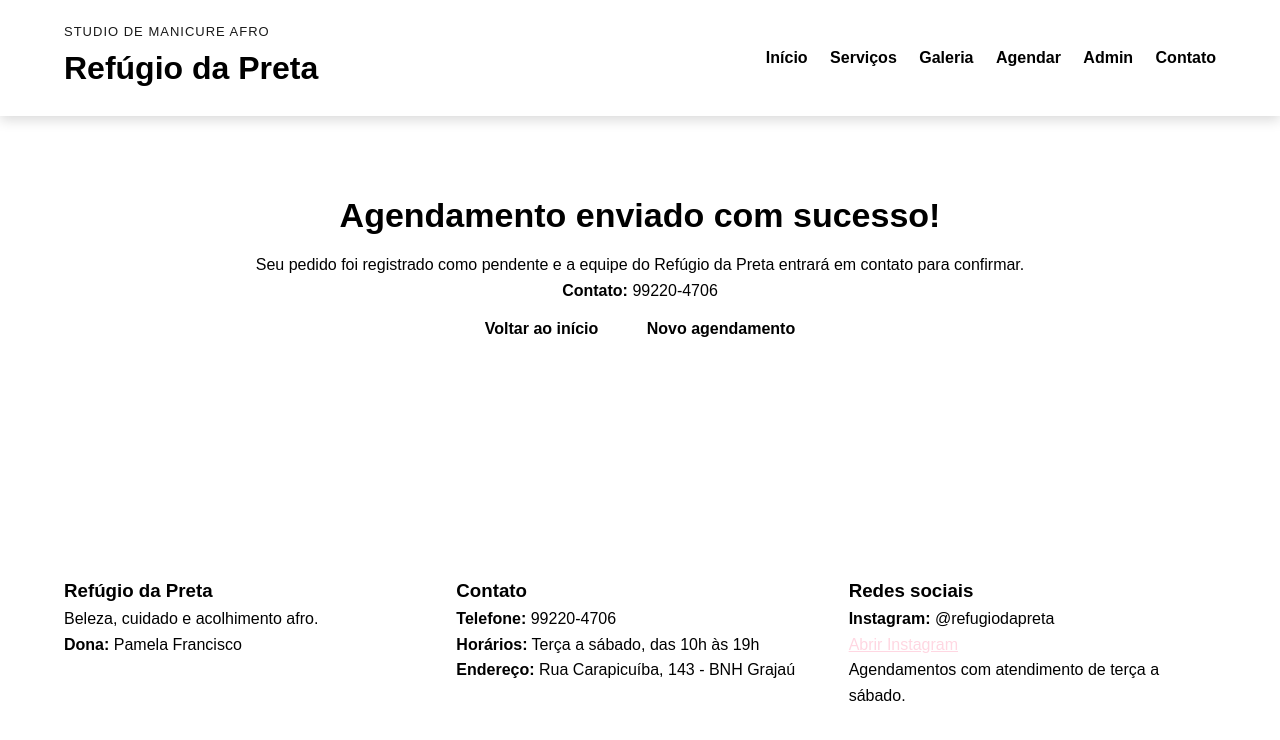
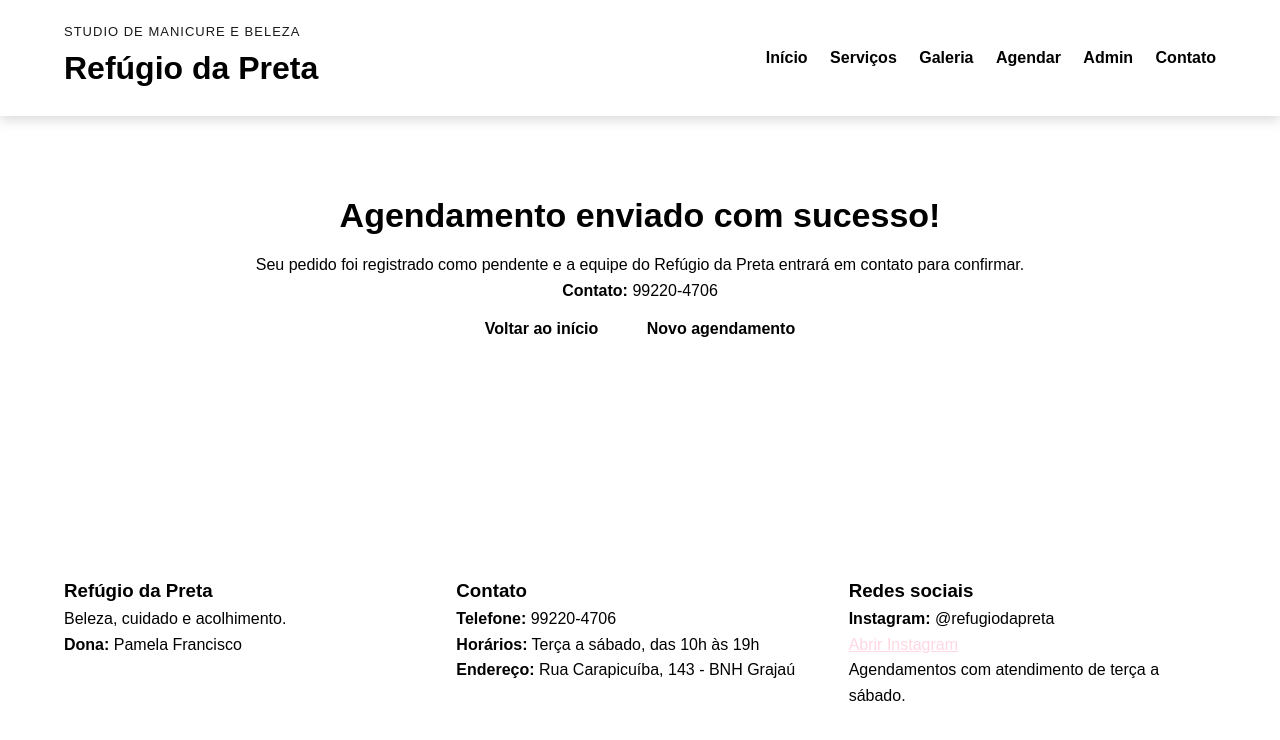
Before and after one commit to TiagoRGuedes/ProjetoEmCienciaDeDados, a Flask app: page /confirmacao in a window 1280 px wide. Shown: the top 740 px of the page. Run offline with Flask 3, Linux system fonts and the light colour scheme.

Commit message:
remove referencias afro

```diff
--- a/app.py
+++ b/app.py
@@ -16,7 +16,7 @@ EMPRESA = {  # Cria um dicionário com os dados fixos da empresa para usar nos t
     'instagram_nome': '@refugiodapreta',  # Guarda o nome do perfil do Instagram.
     'instagram_url': 'https://www.instagram.com/refugiodapreta/',  # Guarda o link clicável do Instagram.
     'foto_dona': 'pamela_francisco.png',  # Guarda o nome da imagem da Pamela dentro da pasta static/img.
-    'slogan': 'Beleza, cuidado e acolhimento afro.'  # Guarda uma frase curta para apresentar a identidade da marca.
+    'slogan': 'Beleza, cuidado e acolhimento.'  # Guarda uma frase curta para apresentar a identidade da marca.
 }  # Fecha o dicionário EMPRESA.
 
 HORARIOS = ['10:00', '11:00', '12:00', '13:00', '14:00', '15:00', '16:00', '17:00', '18:00', '19:00']  # Define os horários disponíveis para agendamento.
@@ -283,7 +283,7 @@ EMPRESA = {  # Cria um dicionário com os dados fixos da empresa para usar nos t
     'instagram_nome': '@refugiodapreta',  # Guarda o nome do perfil do Instagram.
     'instagram_url': 'https://www.instagram.com/refugiodapreta/',  # Guarda o link clicável do Instagram.
     'foto_dona': 'pamela_francisco.png',  # Guarda o nome da imagem da Pamela dentro da pasta static/img.
-    'slogan': 'Beleza, cuidado e acolhimento afro.'  # Guarda uma frase curta para apresentar a identidade da marca.
+    'slogan': 'Beleza, cuidado e acolhimento.'  # Guarda uma frase curta para apresentar a identidade da marca.
 }  # Fecha o dicionário EMPRESA.
 
 HORARIOS = ['10:00', '11:00', '12:00', '13:00', '14:00', '15:00', '16:00', '17:00', '18:00', '19:00']  # Define os horários disponíveis para agendamento.
--- a/templates/base.html
+++ b/templates/base.html
@@ -10,7 +10,7 @@
     <header class="topo"> <!-- Cria o cabeçalho principal do site. -->
         <div class="container topo-conteudo"> <!-- Cria um container para centralizar e organizar o topo. -->
             <div class="marca"> <!-- Cria a área da marca no cabeçalho. -->
-                <p class="marca-subtitulo">Studio de manicure afro</p> <!-- Mostra um subtítulo pequeno da marca. -->
+                <p class="marca-subtitulo">Studio de manicure e beleza</p> <!-- Mostra um subtítulo pequeno da marca. -->
                 <h1>{{ empresa.nome }}</h1> <!-- Mostra o nome da empresa usando a variável do Flask. -->
             </div> <!-- Fecha a área da marca. -->
             <nav> <!-- Cria o menu de navegação do site. -->
--- a/templates/index.html
+++ b/templates/index.html
@@ -3,7 +3,7 @@
 <section class="hero"> <!-- Cria a primeira seção de destaque visual da página inicial. -->
     <div class="container hero-conteudo"> <!-- Centraliza e organiza o conteúdo principal do destaque. -->
         <div class="hero-texto"> <!-- Cria a coluna de texto da apresentação. -->
-            <p class="subtitulo">Tema afro • beleza • acolhimento</p> <!-- Mostra uma frase curta acima do título principal. -->
+            <p class="subtitulo">beleza • cuidado • acolhimento</p> <!-- Mostra uma frase curta acima do título principal. -->
             <h2>{{ empresa.nome }}</h2> <!-- Mostra o nome da empresa em destaque. -->
             <p>Um espaço criado por {{ empresa.dona }} para valorizar o autocuidado com elegância, identidade e conforto.</p> <!-- Apresenta a proposta da empresa. -->
             <p>Agende seu horário online, conheça os serviços e veja trabalhos reais realizados no salão.</p> <!-- Explica o que a cliente pode fazer no site. -->
@@ -62,7 +62,7 @@
             <p class="subtitulo">Conheça a profissional</p> <!-- Mostra um subtítulo da seção. -->
             <h2>{{ empresa.dona }}</h2> <!-- Mostra o nome da Pamela. -->
             <p>Fundadora do {{ empresa.nome }}, Pamela atende com simpatia, cuidado e atenção aos detalhes.</p> <!-- Apresenta a profissional. -->
-            <p>O espaço combina tons terrosos, rosa e nude para transmitir beleza, acolhimento e identidade afro.</p> <!-- Explica o conceito visual e afetivo da marca. -->
+            <p>O espaço combina tons terrosos, rosa e nude para transmitir beleza e acolhimento.</p> <!-- Explica o conceito visual e afetivo da marca. -->
             <a class="botao" href="{{ url_for('publico.agendar_get') }}">Quero marcar meu horário</a> <!-- Botão que leva para agendamento. -->
         </div> <!-- Fecha a área de texto da dona. -->
     </div> <!-- Fecha a grade da seção da dona. -->
```
